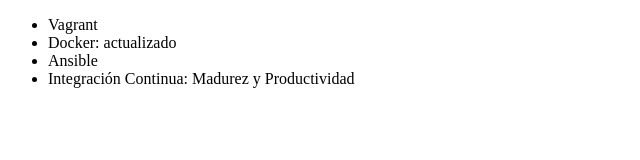
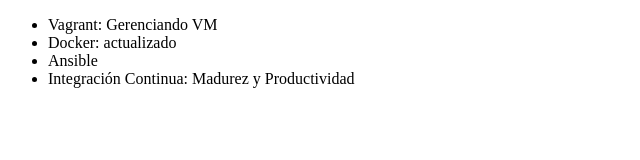
Before and after one commit to OxfordCommma/alura-git-ramirofarias, a plain HTML site: page index.html in a window 1280 px wide. Shown: the whole page, without its empty margins (0-640 px from the left). Drawn offline with Linux system fonts and the light colour scheme.

Commit message:
Corrigiendo curso de Vagrant

```diff
--- a/index.html
+++ b/index.html
@@ -6,7 +6,7 @@
 </head>
 <body>
      <ul>
-         <li> Vagrant </li>
+         <li> Vagrant: Gerenciando VM</li>
          <li> Docker: actualizado </li>
          <li> Ansible </li>
          <li> Integración Continua: Madurez y Productividad </li>
```
